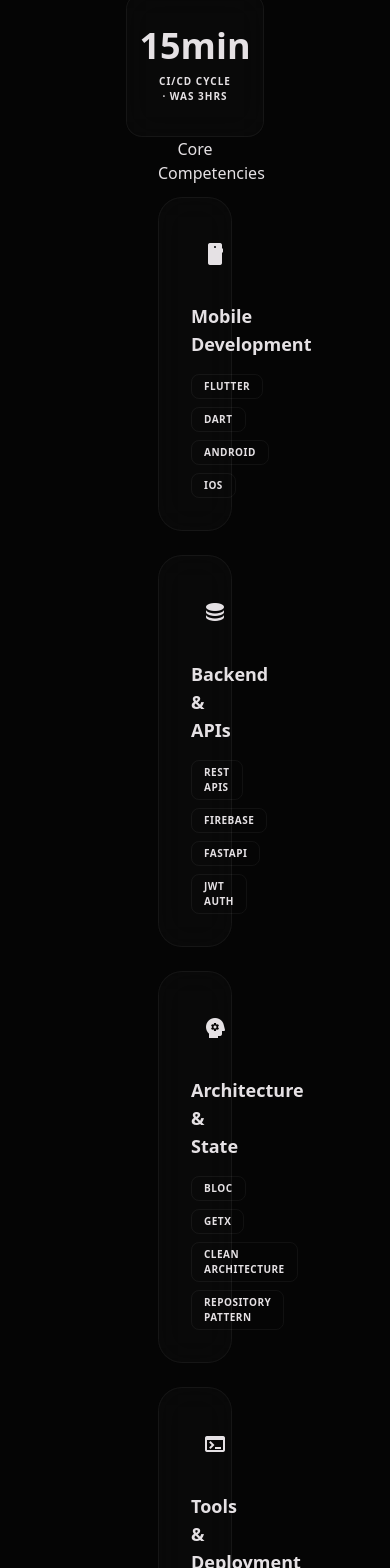
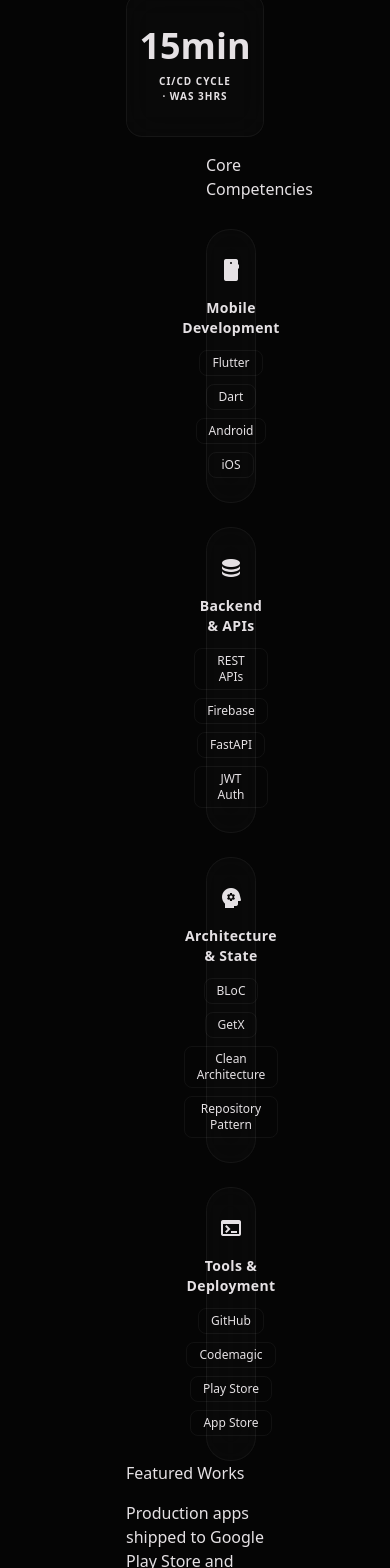
Before and after one commit to SaurabhAlex/Portfolio-2.0, a Next.js app: page / in a window 390 px wide. Shown: the part 3880-5448 px from the top of the page. Built offline with nearby package versions, Linux system fonts and the light colour scheme.

Commit message:
style(skills): improve responsive layout and compact skill cards

```diff
--- a/src/components/sections/SkillsSection.tsx
+++ b/src/components/sections/SkillsSection.tsx
@@ -1,139 +1,139 @@
 export default function SkillsSection() {
     return (
-        <section className="py-section-padding px-12 max-w-[1400px] mx-auto" id="skills">
-            <div className="text-center mb-stack-lg">
+        <section className="py-section-padding px-24 sm:px-8 md:px-12 max-w-[1400px] mx-auto" id="skills">
+            <div className="text-center py-4 mb-stack-lg">
                 <h2 className="font-headline-md text-headline-md mb-2">Core Competencies</h2>
                 <div className="w-12 h-1 bg-primary-container mx-auto rounded-full" />
             </div>
 
             <div className="grid grid-cols-1 sm:grid-cols-2 lg:grid-cols-4 gap-6">
-                <div className="glass-card p-8 rounded-3xl bg-surface-container/20 border-white/5">
-                    <div className="w-12 h-12 rounded-2xl bg-primary-container/10 flex items-center justify-center mb-6">
+                <div className="glass-card p-6 rounded-3xl bg-surface-container/20 border-white/5 min-h-[140px] flex flex-col items-center justify-center gap-3">
+                    <div className="w-8 h-8 rounded-2xl bg-primary-container/10 flex items-center justify-center">
                         <span
-                            className="material-symbols-outlined text-primary-container text-2xl"
+                            className="material-symbols-outlined text-primary-container text-3xl"
                             style={{ fontVariationSettings: "'FILL' 1" }}
                         >
                             smartphone
                         </span>
                     </div>
 
-                    <h3 className="font-bold text-lg mb-4 text-on-surface">
+                    <h3 className="font-bold text-sm tracking-wide text-center text-on-surface">
                         Mobile Development
                     </h3>
 
-                    <div className="flex flex-wrap gap-2">
-                        <span className="px-3 py-1 text-[10px] font-bold tracking-wider uppercase bg-surface-bright/50 text-on-surface-variant rounded-lg border border-white/5">
+                    <div className="flex flex-wrap gap-2 justify-center">
+                        <span className="px-3 py-1 text-xs text-on-surface-variant text-center bg-surface-bright/50 rounded-lg border border-white/5">
                             Flutter
                         </span>
 
-                        <span className="px-3 py-1 text-[10px] font-bold tracking-wider uppercase bg-surface-bright/50 text-on-surface-variant rounded-lg border border-white/5">
+                        <span className="px-3 py-1 text-xs text-on-surface-variant text-center bg-surface-bright/50 rounded-lg border border-white/5">
                             Dart
                         </span>
 
-                        <span className="px-3 py-1 text-[10px] font-bold tracking-wider uppercase bg-surface-bright/50 text-on-surface-variant rounded-lg border border-white/5">
+                        <span className="px-3 py-1 text-xs text-on-surface-variant text-center bg-surface-bright/50 rounded-lg border border-white/5">
                             Android
                         </span>
 
-                        <span className="px-3 py-1 text-[10px] font-bold tracking-wider uppercase bg-surface-bright/50 text-on-surface-variant rounded-lg border border-white/5">
+                        <span className="px-3 py-1 text-xs text-on-surface-variant text-center bg-surface-bright/50 rounded-lg border border-white/5">
                             iOS
                         </span>
                     </div>
                 </div>
 
-                <div className="glass-card p-8 rounded-3xl bg-surface-container/20 border-white/5">
-                    <div className="w-12 h-12 rounded-2xl bg-primary-container/10 flex items-center justify-center mb-6">
+                <div className="glass-card p-6 rounded-3xl bg-surface-container/20 border-white/5 min-h-[140px] flex flex-col items-center justify-center gap-3">
+                    <div className="w-8 h-8 rounded-2xl bg-primary-container/10 flex items-center justify-center">
                         <span
-                            className="material-symbols-outlined text-primary-container text-2xl"
+                            className="material-symbols-outlined text-primary-container text-3xl"
                             style={{ fontVariationSettings: "'FILL' 1" }}
                         >
                             database
                         </span>
                     </div>
 
-                    <h3 className="font-bold text-lg mb-4 text-on-surface">
+                    <h3 className="font-bold text-sm tracking-wide text-center text-on-surface">
                         Backend & APIs
                     </h3>
 
-                    <div className="flex flex-wrap gap-2">
-                        <span className="px-3 py-1 text-[10px] font-bold tracking-wider uppercase bg-surface-bright/50 text-on-surface-variant rounded-lg border border-white/5">
+                    <div className="flex flex-wrap gap-2 justify-center">
+                        <span className="px-3 py-1 text-xs text-on-surface-variant text-center bg-surface-bright/50 rounded-lg border border-white/5">
                             REST APIs
                         </span>
 
-                        <span className="px-3 py-1 text-[10px] font-bold tracking-wider uppercase bg-surface-bright/50 text-on-surface-variant rounded-lg border border-white/5">
+                        <span className="px-3 py-1 text-xs text-on-surface-variant text-center bg-surface-bright/50 rounded-lg border border-white/5">
                             Firebase
                         </span>
 
-                        <span className="px-3 py-1 text-[10px] font-bold tracking-wider uppercase bg-surface-bright/50 text-on-surface-variant rounded-lg border border-white/5">
+                        <span className="px-3 py-1 text-xs text-on-surface-variant text-center bg-surface-bright/50 rounded-lg border border-white/5">
                             FastAPI
                         </span>
 
-                        <span className="px-3 py-1 text-[10px] font-bold tracking-wider uppercase bg-surface-bright/50 text-on-surface-variant rounded-lg border border-white/5">
+                        <span className="px-3 py-1 text-xs text-on-surface-variant text-center bg-surface-bright/50 rounded-lg border border-white/5">
                             JWT Auth
                         </span>
                     </div>
                 </div>
 
-                <div className="glass-card p-8 rounded-3xl bg-surface-container/20 border-white/5">
-                    <div className="w-12 h-12 rounded-2xl bg-primary-container/10 flex items-center justify-center mb-6">
+                <div className="glass-card p-6 rounded-3xl bg-surface-container/20 border-white/5 min-h-[140px] flex flex-col items-center justify-center gap-3">
+                    <div className="w-8 h-8 rounded-2xl bg-primary-container/10 flex items-center justify-center">
                         <span
-                            className="material-symbols-outlined text-primary-container text-2xl"
+                            className="material-symbols-outlined text-primary-container text-3xl"
                             style={{ fontVariationSettings: "'FILL' 1" }}
                         >
                             psychology
                         </span>
                     </div>
 
-                    <h3 className="font-bold text-lg mb-4 text-on-surface">
+                    <h3 className="font-bold text-sm tracking-wide text-center text-on-surface">
                         Architecture & State
                     </h3>
 
-                    <div className="flex flex-wrap gap-2">
-                        <span className="px-3 py-1 text-[10px] font-bold tracking-wider uppercase bg-surface-bright/50 text-on-surface-variant rounded-lg border border-white/5">
-                            Bloc
+                    <div className="flex flex-wrap gap-2 justify-center">
+                        <span className="px-3 py-1 text-xs text-on-surface-variant text-center bg-surface-bright/50 rounded-lg border border-white/5">
+                            BLoC
                         </span>
 
-                        <span className="px-3 py-1 text-[10px] font-bold tracking-wider uppercase bg-surface-bright/50 text-on-surface-variant rounded-lg border border-white/5">
+                        <span className="px-3 py-1 text-xs text-on-surface-variant text-center bg-surface-bright/50 rounded-lg border border-white/5">
                             GetX
                         </span>
 
-                        <span className="px-3 py-1 text-[10px] font-bold tracking-wider uppercase bg-surface-bright/50 text-on-surface-variant rounded-lg border border-white/5">
+                        <span className="px-3 py-1 text-xs text-on-surface-variant text-center bg-surface-bright/50 rounded-lg border border-white/5">
                             Clean Architecture
                         </span>
 
-                        <span className="px-3 py-1 text-[10px] font-bold tracking-wider uppercase bg-surface-bright/50 text-on-surface-variant rounded-lg border border-white/5">
+                        <span className="px-3 py-1 text-xs text-on-surface-variant text-center bg-surface-bright/50 rounded-lg border border-white/5">
                             Repository Pattern
                         </span>
                     </div>
                 </div>
 
-                <div className="glass-card p-8 rounded-3xl bg-surface-container/20 border-white/5">
-                    <div className="w-12 h-12 rounded-2xl bg-primary-container/10 flex items-center justify-center mb-6">
+                <div className="glass-card p-6 rounded-3xl bg-surface-container/20 border-white/5 min-h-[140px] flex flex-col items-center justify-center gap-3">
+                    <div className="w-8 h-8 rounded-2xl bg-primary-container/10 flex items-center justify-center">
                         <span
-                            className="material-symbols-outlined text-primary-container text-2xl"
+                            className="material-symbols-outlined text-primary-container text-3xl"
                             style={{ fontVariationSettings: "'FILL' 1" }}
                         >
                             terminal
                         </span>
                     </div>
 
-                    <h3 className="font-bold text-lg mb-4 text-on-surface">
+                    <h3 className="font-bold text-sm tracking-wide text-center text-on-surface">
                         Tools & Deployment
                     </h3>
 
-                    <div className="flex flex-wrap gap-2">
-                        <span className="px-3 py-1 text-[10px] font-bold tracking-wider uppercase bg-surface-bright/50 text-on-surface-variant rounded-lg border border-white/5">
+                    <div className="flex flex-wrap gap-2 justify-center">
+                        <span className="px-3 py-1 text-xs text-on-surface-variant text-center bg-surface-bright/50 rounded-lg border border-white/5">
                             GitHub
                         </span>
 
-                        <span className="px-3 py-1 text-[10px] font-bold tracking-wider uppercase bg-surface-bright/50 text-on-surface-variant rounded-lg border border-white/5">
+                        <span className="px-3 py-1 text-xs text-on-surface-variant text-center bg-surface-bright/50 rounded-lg border border-white/5">
                             Codemagic
                         </span>
 
-                        <span className="px-3 py-1 text-[10px] font-bold tracking-wider uppercase bg-surface-bright/50 text-on-surface-variant rounded-lg border border-white/5">
+                        <span className="px-3 py-1 text-xs text-on-surface-variant text-center bg-surface-bright/50 rounded-lg border border-white/5">
                             Play Store
                         </span>
 
-                        <span className="px-3 py-1 text-[10px] font-bold tracking-wider uppercase bg-surface-bright/50 text-on-surface-variant rounded-lg border border-white/5">
+                        <span className="px-3 py-1 text-xs text-on-surface-variant text-center bg-surface-bright/50 rounded-lg border border-white/5">
                             App Store
                         </span>
                     </div>
```
